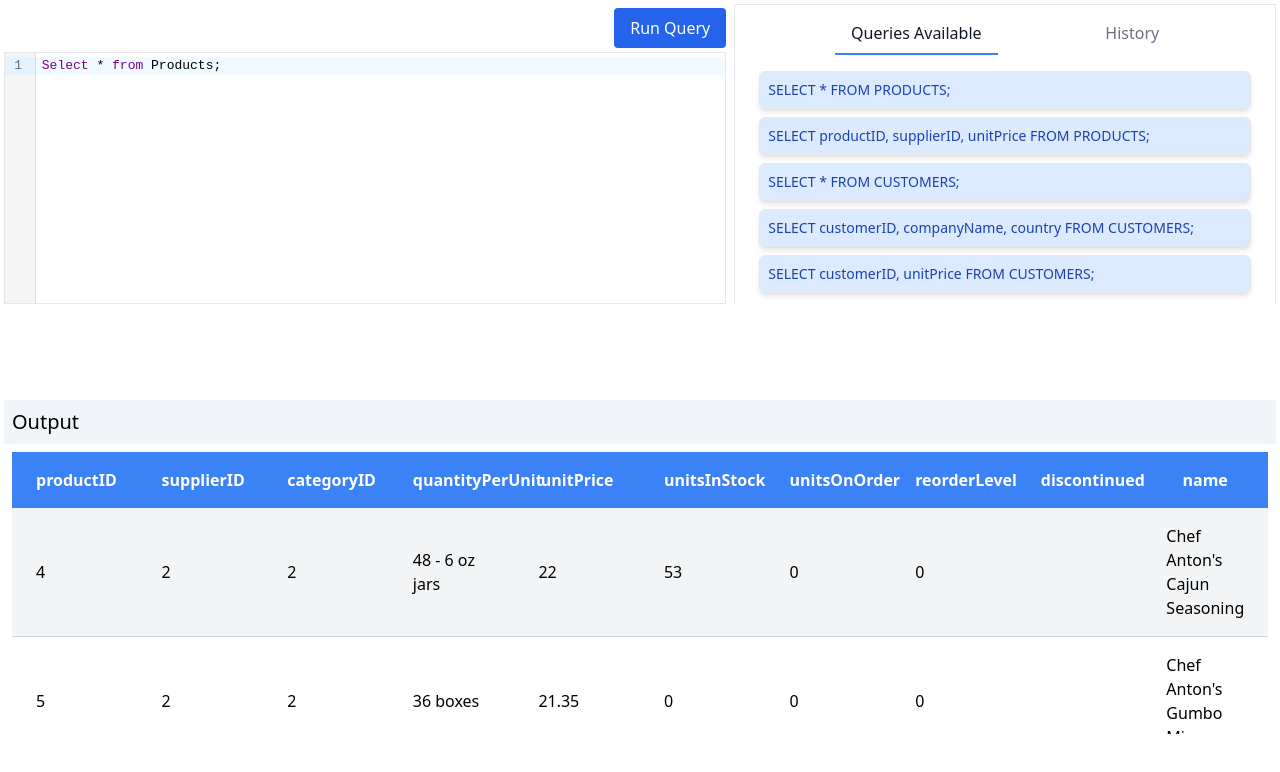
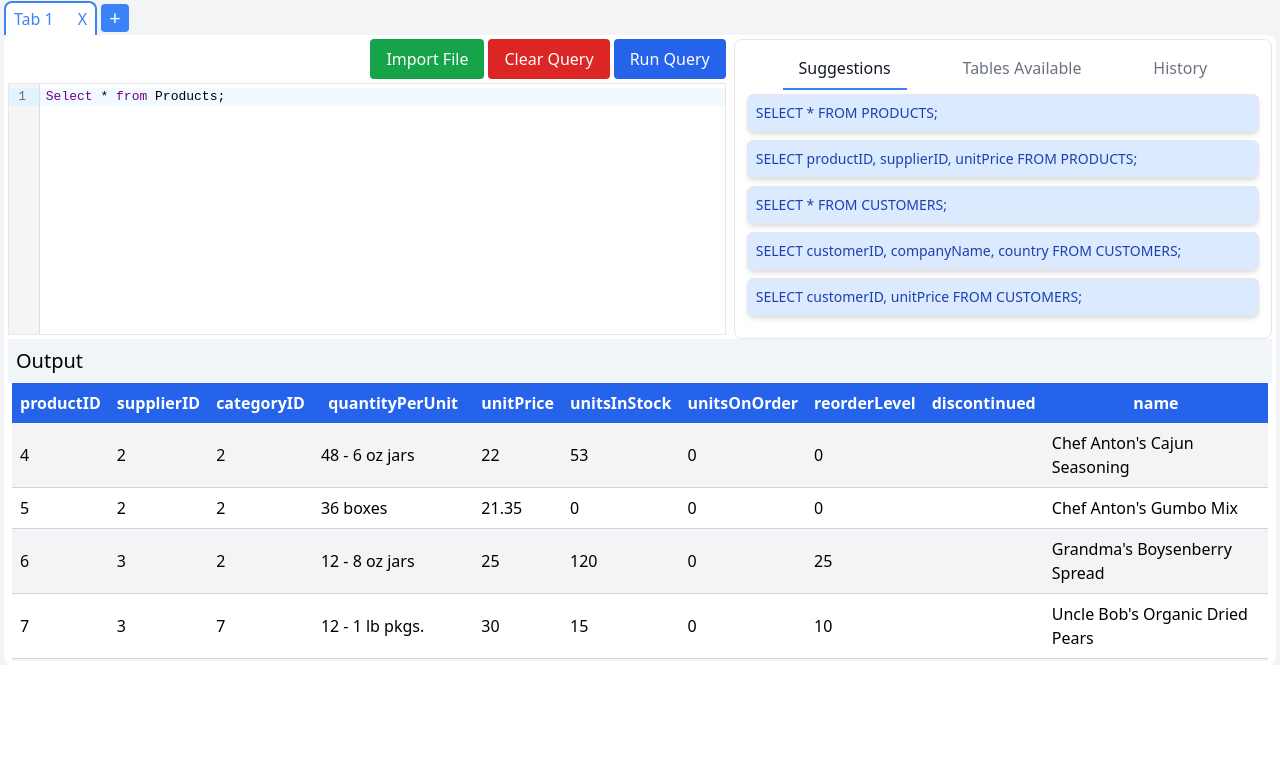
Before and after one commit to suveshmoza/atlan-sql-query, a React (Create React App) app: page / in a window 1280 px wide. Both pictures are taken after a click on the button "Run Query". Shown: the top 772 px of the page. Built offline with nearby package versions, Linux system fonts and the light colour scheme.

Commit message:
add tabbed layout

```diff
--- a/src/App.jsx
+++ b/src/App.jsx
@@ -1,9 +1,11 @@
-import { Playground } from './pages';
+// import { Playground } from './pages';
+import TabbedLayout from './pages/TabbedLayout';
 
 function App() {
 	return (
 		<div className="h-[100vh]">
-			<Playground />
+			{/* <Playground /> */}
+			<TabbedLayout />
 		</div>
 	);
 }
--- /dev/null
+++ b/src/components/AccordionItem.jsx
@@ -0,0 +1,51 @@
+import { memo, useState } from 'react';
+
+const AccordionItem = ({ name, data, setQuery }) => {
+	const [isOpen, setIsOpen] = useState(false);
+
+	const toggleAccordion = () => {
+		setIsOpen((prevState) => !prevState);
+	};
+
+	return (
+		<div className="mb-4">
+			<button
+				className="flex justify-between items-center w-full mb-2 py-2 px-4 bg-blue-500 text-white rounded-lg focus:outline-none focus:shadow-outline"
+				onClick={toggleAccordion}
+			>
+				<span className="text-lg font-semibold">{name}</span>
+				<span className={`transform ${isOpen ? 'rotate-180' : 'rotate-0'}`}>
+					<svg
+						className="w-6 h-6"
+						fill="none"
+						stroke="currentColor"
+						viewBox="0 0 24 24"
+						xmlns="http://www.w3.org/2000/svg"
+					>
+						<path
+							strokeLinecap="round"
+							strokeLinejoin="round"
+							strokeWidth="2"
+							d={isOpen ? 'M19 9l-7 7-7-7' : 'M5 15l7-7 7 7'}
+						></path>
+					</svg>
+				</span>
+			</button>
+			{isOpen && (
+				<ul className="bg-gray-100 p-2 rounded-lg">
+					{data.map((item, index) => (
+						<li
+							key={index}
+							className="py-2 px-3 mb-1 bg-white rounded-lg shadow-md"
+							onClickCapture={() => setQuery(`Select ${item} from ${name};`)}
+						>
+							{item} (<span className="capitalize">{typeof item}</span>)
+						</li>
+					))}
+				</ul>
+			)}
+		</div>
+	);
+};
+
+export default memo(AccordionItem);
--- a/src/components/AvailableQuries.jsx
+++ b/src/components/AvailableQuries.jsx
@@ -17,7 +17,7 @@ const AvailableQuries = ({ setQuery }) => {
 	);
 
 	return (
-		<div className="p-4">
+		<div className="h-[250px] overflow-scroll p-1">
 			<ul className="list-none text-sm">
 				{listData.map((query) => (
 					<li
--- /dev/null
+++ b/src/components/AvailableTables.jsx
@@ -0,0 +1,28 @@
+import React, { memo, useMemo } from 'react';
+import AccordionItem from './AccordionItem';
+import customerData from '../assets/data/customer.json';
+import productsData from '../assets/data/products.json';
+
+const AvailableTables = ({ setQuery }) => {
+	const tablesInfo = useMemo(() => {
+		return [
+			{ name: 'Customer', data: Object.keys(customerData[0]) },
+			{ name: 'Products', data: Object.keys(productsData[0]) },
+		];
+	}, []);
+
+	return (
+		<div className="overflow-scroll h-[250px] p-4">
+			{tablesInfo.map((table, index) => (
+				<AccordionItem
+					key={index}
+					name={table.name}
+					data={table.data}
+					setQuery={setQuery}
+				/>
+			))}
+		</div>
+	);
+};
+
+export default memo(AvailableTables);
--- a/src/components/Editor.jsx
+++ b/src/components/Editor.jsx
@@ -11,8 +11,26 @@ const Editor = ({ query, setQuery, handleSubmit }) => {
 	);
 
 	return (
-		<div className="">
-			<div className="text-right py-1">
+		<div>
+			<div className="flex justify-end pb-1">
+				<label
+					htmlFor="file-input"
+					className="btn px-4 py-2 mr-1 rounded bg-green-600 text-white"
+				>
+					Import File
+				</label>
+				<input
+					id="file-input"
+					className="hidden"
+					type="file"
+					// onChange={(e) => handleFileImport(e)}
+				/>
+				<button
+					className="btn px-4 py-2 mr-1 rounded bg-red-600 text-white"
+					onClick={() => setQuery('')}
+				>
+					Clear Query
+				</button>
 				<button
 					className="btn px-4 py-2 rounded bg-blue-600 text-white"
 					onClick={handleSubmit}
--- a/src/components/History.jsx
+++ b/src/components/History.jsx
@@ -17,7 +17,7 @@ const History = ({ data, setQuery }) => {
 	}
 
 	return (
-		<div className="p-4">
+		<div className="overflow-scroll h-[250px] p-4">
 			<ul className="list-none text-sm">
 				{data.map((query) => (
 					<li
--- a/src/components/Output.jsx
+++ b/src/components/Output.jsx
@@ -1,18 +1,22 @@
 import Loading from './Loading';
 
-const Output = ({ tableData, isLoading, isOutputReady }) => {
+const Output = ({ tableData, isLoading }) => {
 	if (isLoading) {
 		return <Loading />;
 	}
 
 	return (
-		<div className="rounded-xl shadow-md overflow-hidden">
-			<div className="p-2">
-				<table className="table-fixed w-full">
-					<thead className="bg-blue-500 text-white">
+		<div>
+			{tableData && (
+				<div className="">
+					<h1 className="text-xl p-2 bg-slate-100">Output</h1>
+					<div className="h-[278px] overflow-scroll">
+						<div className="px-1">
+							<table className="table-auto w-full">
+								<thead className="bg-blue-600 text-white">
 									<tr>
 										{Object.keys(tableData[0]).map((key) => (
-								<th key={key} className="px-6 py-4 font-semibold">
+											<th key={key} className="p-2 font-semibold">
 												{key}
 											</th>
 										))}
@@ -27,7 +31,7 @@ const Output = ({ tableData, isLoading, isOutputReady }) => {
 											{Object.values(item).map((value, index) => (
 												<td
 													key={index}
-										className="px-6 py-4 border-b border-gray-300"
+													className="p-2 border-b border-gray-300"
 												>
 													{value}
 												</td>
@@ -38,6 +42,9 @@ const Output = ({ tableData, isLoading, isOutputReady }) => {
 							</table>
 						</div>
 					</div>
+				</div>
+			)}
+		</div>
 	);
 };
 
--- a/src/components/Sidebar.jsx
+++ b/src/components/Sidebar.jsx
@@ -1,9 +1,10 @@
 import { useState, memo } from 'react';
 import History from './History';
 import AvailableQuries from './AvailableQuries';
+import AvailableTables from './AvailableTables';
 
 const Sidebar = ({ history, setQuery }) => {
-	const [activeTab, setActiveTab] = useState('Queries Available');
+	const [activeTab, setActiveTab] = useState('Suggestions');
 
 	const handleTabClick = (tab) => {
 		setActiveTab(tab);
@@ -11,8 +12,12 @@ const Sidebar = ({ history, setQuery }) => {
 
 	const tabs = [
 		{
-			label: 'Queries Available',
+			label: 'Suggestions',
 			content: <AvailableQuries setQuery={setQuery} />,
+		},
+		{
+			label: 'Tables Available',
+			content: <AvailableTables setQuery={setQuery} />,
 		},
 		{
 			label: 'History',
@@ -21,7 +26,7 @@ const Sidebar = ({ history, setQuery }) => {
 	];
 
 	return (
-		<div className="border p-2 h-screen">
+		<div className="h-[300px] border rounded-lg p-2">
 			<ul className="flex justify-evenly">
 				{tabs.map((tab) => (
 					<li
@@ -37,7 +42,7 @@ const Sidebar = ({ history, setQuery }) => {
 					</li>
 				))}
 			</ul>
-			<div className={activeTab}>
+			<div className={`${activeTab}`}>
 				{tabs.find((tab) => tab.label === activeTab).content}
 			</div>
 		</div>
--- /dev/null
+++ b/src/components/Tab.jsx
@@ -0,0 +1,33 @@
+const Tab = ({ id, isActive, onClick, onClose }) => {
+	const showDeleteButton = id !== 1; // Hide delete button for the first tab
+
+	return (
+		<div
+			className={`flex items-center space-x-2 rounded-t-lg border-t-2 border-l-2 border-r-2 ${
+				isActive
+					? 'bg-white border-blue-500 '
+					: 'bg-gray-100 border-gray-300 cursor-pointer'
+			} transition-colors duration-300 ease-in-out`}
+			onClick={() => onClick(id)}
+		>
+			<button
+				className={`px-2 py-1 rounded-tl-lg ${
+					isActive ? 'bg-white text-blue-500' : 'text-gray-700'
+				} transition-colors duration-300 ease-in-out`}
+			>
+				Tab {id}
+			</button>
+			<button
+				className={`px-2 py-1 rounded-tr-lg ${
+					showDeleteButton ? '' : 'disabled'
+				} ${
+					isActive ? 'bg-white text-blue-500' : 'text-gray-700'
+				} transition-colors duration-300 ease-in-out`}
+				onClick={() => onClose(id)}
+			>
+				X
+			</button>
+		</div>
+	);
+};
+export default Tab;
--- a/src/components/index.js
+++ b/src/components/index.js
@@ -3,5 +3,6 @@ import Loading from './Loading';
 import Output from './Output';
 import Sidebar from './Sidebar';
 import History from './History';
+import Tab from './Tab.jsx';
 
-export { Editor, Loading, Output, Sidebar, History };
+export { Editor, Loading, Output, Sidebar, History, Tab };
--- a/src/pages/Playground.jsx
+++ b/src/pages/Playground.jsx
@@ -9,6 +9,10 @@ const Playground = () => {
 	const [showOutput, setShowOutput] = useState(false);
 
 	const handleSubmit = useCallback(async () => {
+		if (query.length === 0) {
+			alert("Query can't be empty!");
+			return;
+		}
 		setIsLoading(true);
 		let data;
 		if (query.toLowerCase() === 'select * from products;') {
@@ -42,17 +46,12 @@ const Playground = () => {
 						handleSubmit={handleSubmit}
 					/>
 				</div>
-				<div className="w-1/2 h-[300px] overflow-y-scroll">
+				<div className="w-1/2">
 					<Sidebar history={history} setQuery={setQuery} />
 				</div>
 			</div>
 			<div className="flex-1">
-				<div className="text-xl p-2 bg-slate-100">Output</div>
-				<div className="h-[290px] overflow-scroll">
-					{showOutput && (
-						<Output isLoading={isLoading} tableData={outputData} />
-					)}
-				</div>
+				{showOutput && <Output isLoading={isLoading} tableData={outputData} />}
 			</div>
 		</div>
 	);
--- /dev/null
+++ b/src/pages/TabbedLayout.jsx
@@ -0,0 +1,71 @@
+import React, { useState } from 'react';
+import { Tab } from '../components';
+import Playground from './Playground';
+
+const TabbedLayout = () => {
+	const [tabs, setTabs] = useState([{ id: 1 }]);
+	const [activeTab, setActiveTab] = useState(1);
+
+	const handleAddTab = () => {
+		const newTabId = tabs.length + 1;
+		setTabs([...tabs, { id: newTabId }]);
+		setActiveTab(newTabId);
+	};
+
+	const handleRemoveTab = (id) => {
+		const updatedTabs = tabs.filter((tab) => tab.id !== id);
+		updatedTabs.forEach((tab, index) => {
+			tab.id = index + 1;
+		});
+
+		setTabs(updatedTabs);
+
+		if (activeTab === id) {
+			const newActiveTab =
+				updatedTabs[activeTab - 1]?.id ||
+				updatedTabs[activeTab - 2]?.id ||
+				null;
+			setActiveTab(newActiveTab - 1);
+		}
+	};
+
+	if (tabs.length === 0) {
+		setTimeout(() => {
+			handleAddTab();
+		}, 100);
+	}
+
+	return (
+		<div className="bg-gray-100 pt-[1px] px-1">
+			<div className="flex items-center space-x-1">
+				{tabs.map((tab) => (
+					<Tab
+						key={tab.id}
+						id={tab.id}
+						isActive={tab.id === activeTab}
+						onClick={setActiveTab}
+						onClose={handleRemoveTab}
+					/>
+				))}
+				<button
+					className="px-2 text-xl rounded bg-blue-500 text-white"
+					onClick={handleAddTab}
+				>
+					+
+				</button>
+			</div>
+			<div className="bg-white rounded-lg">
+				{tabs.map((tab) => (
+					<div
+						key={tab.id}
+						className={tab.id === activeTab ? 'block' : 'hidden'}
+					>
+						<Playground />
+					</div>
+				))}
+			</div>
+		</div>
+	);
+};
+
+export default TabbedLayout;
```
Lines whose indentation alone changed are shown as unchanged.
